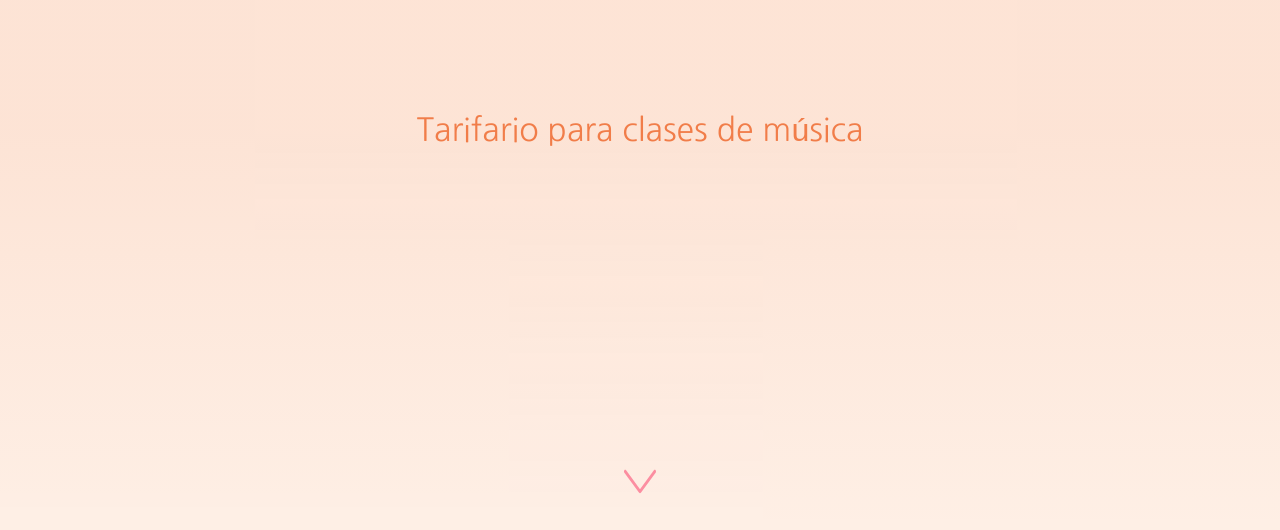
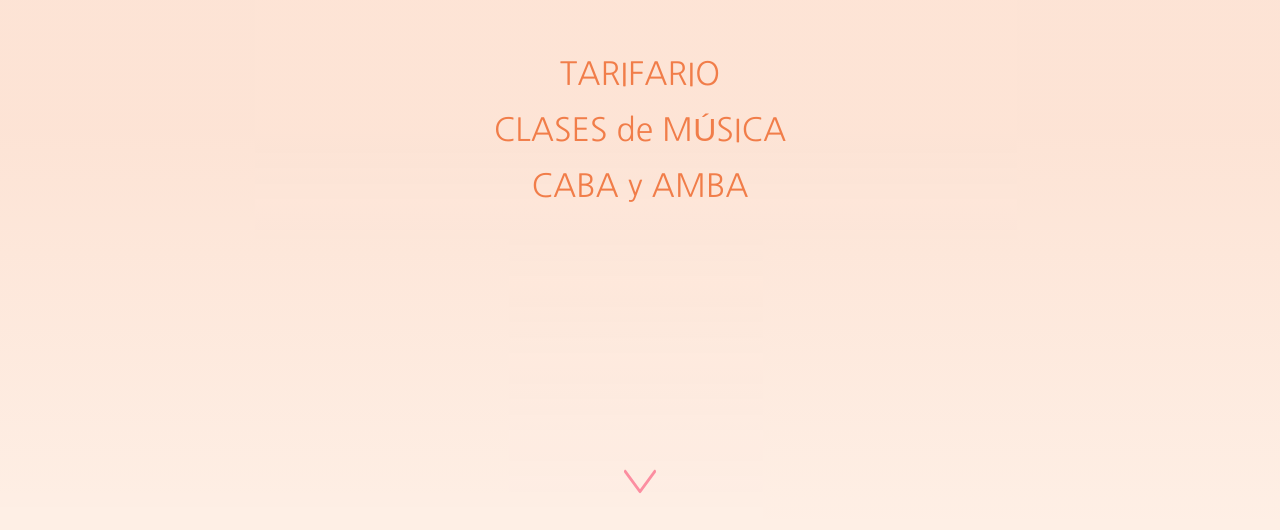
Before and after one commit to profesdemusicaagrupados/tarifarioclasesdemusica, a Next.js app: page / in a window 1280 px wide. Shown: the part 270-800 px from the top of the page. Built offline with nearby package versions, Linux system fonts and the light colour scheme; a web font is replaced by a local one.

Commit message:
Fixes en el hero

```diff
--- a/src/components/Blocks/Hero/Hero.js
+++ b/src/components/Blocks/Hero/Hero.js
@@ -1,10 +1,15 @@
 import styles from "@/components/Blocks/Hero/hero.module.scss";
 
 export default function Hero({ content }) {
+
   return (
     <div className={styles.heroContainer}>
       <h1>
-        <a href="#tarifario">{content.title}</a>
+        {content.title.map((line, key) => (
+          <a href="#tarifario" key={key}>
+            {line}
+          </a>
+        ))}
       </h1>
       <a className={styles.arrowIcon} href="#tarifario">
         <img src="/assets/arrow-down.svg" />
--- a/src/components/Blocks/Hero/hero.module.scss
+++ b/src/components/Blocks/Hero/hero.module.scss
@@ -19,6 +19,8 @@
     display: flex;
     align-items: center;
     justify-content: center;
+    flex-direction: column;
+    gap: 16px;
 
     a {
       font-size: 32px;
--- a/src/data/data.js
+++ b/src/data/data.js
@@ -3,7 +3,7 @@ export default {
     {
       component: "hero",
       content: {
-        title: "Tarifario para clases de música",
+        title: ['TARIFARIO', 'CLASES de MÚSICA', 'CABA y AMBA']
       },
     },
     {
```
